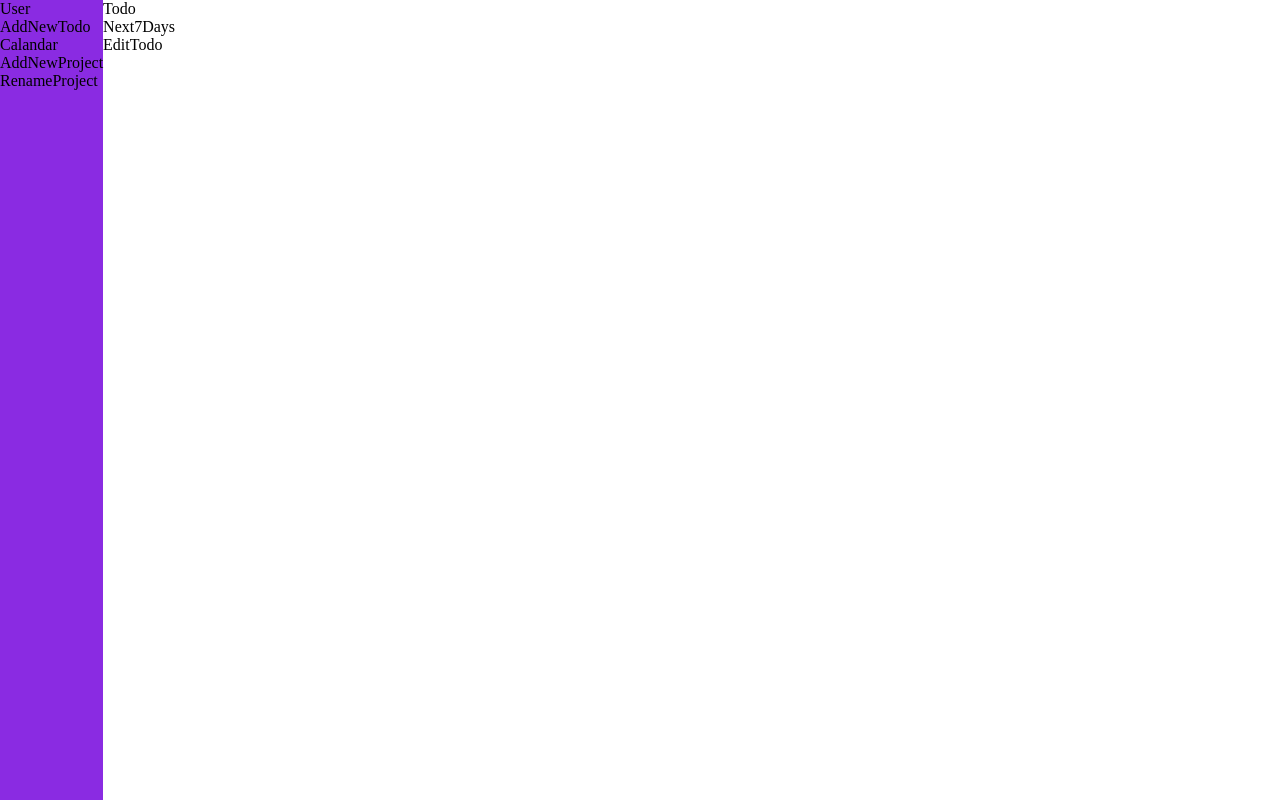
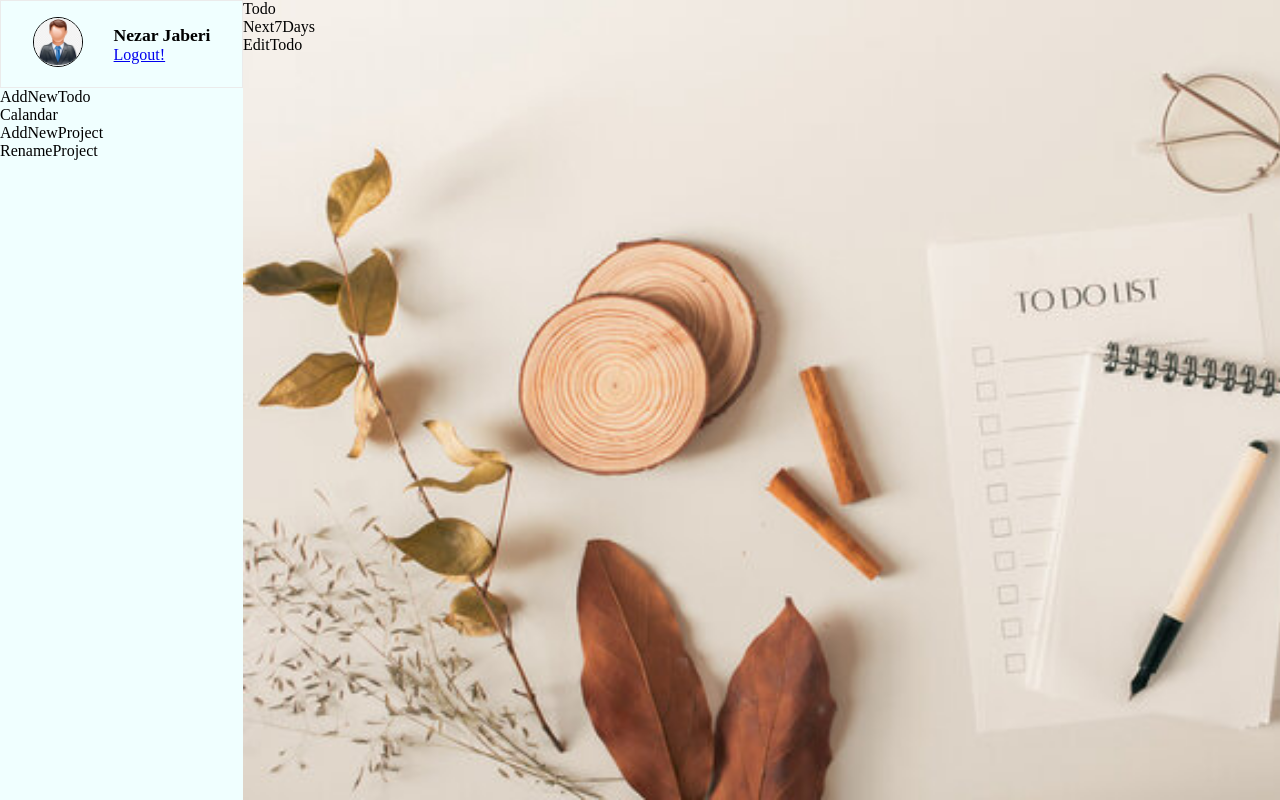
Before and after one commit to NazJaberi/React-To-Do, a React (Create React App) app in the folder todolist/: page / in a window 1280 px wide. Built offline with nearby package versions, Linux system fonts and the light colour scheme; a web font is replaced by a local one.

Commit message:
User and sidebar adjustments and added some images

```diff
--- a/todolist/src/App.css
+++ b/todolist/src/App.css
@@ -16,5 +16,43 @@
 
 /* Sidebar */
 .Sidebar{
-  background-color: blueviolet;
+  width: 300px;
+  min-width: 210px;
+  height: 100%;
+  background-color: azure;
 }
+
+/* Main */
+.Main{
+  width: 100%;
+  height: 100%;
+  background-image: url("./images/background.jpg");
+  background-repeat: no-repeat;
+  background-size: cover;
+}
+
+/* user */
+.User {
+  display: flex;
+  align-items: center;
+  justify-content: space-around;
+  padding: 1rem;
+  border: 1px solid #ebebeb;
+}
+
+.User .profile img{
+  width: 50px;
+  border-radius: 50%;
+  border: 1px solid black;
+}
+
+.User .info p {
+  font-size: 1.1rem;
+  font-weight: bold;
+}
+
+.User.info a {
+  text-decoration: none;
+  display: flex;
+  justify-content: flex-end;
+}
--- a/todolist/src/Components/User.js
+++ b/todolist/src/Components/User.js
@@ -1,10 +1,18 @@
 import react from 'react'
+import profile from "../images/profile.png"
 
 function User(){
+
     return(
-<div className='User'>
-User
-</div>
+        <div className='User'>
+            <div className='profile'>
+                <img src={profile} alt= "profile" />
+            </div>
+            <div className='info'>
+                <p> Nezar Jaberi</p>
+                <a href="#">Logout!</a>
+            </div>
+        </div>
     )
 }
 
```
Also changed, not shown: todolist/src/images/background.jpg (added), todolist/src/images/profile.png (added).
